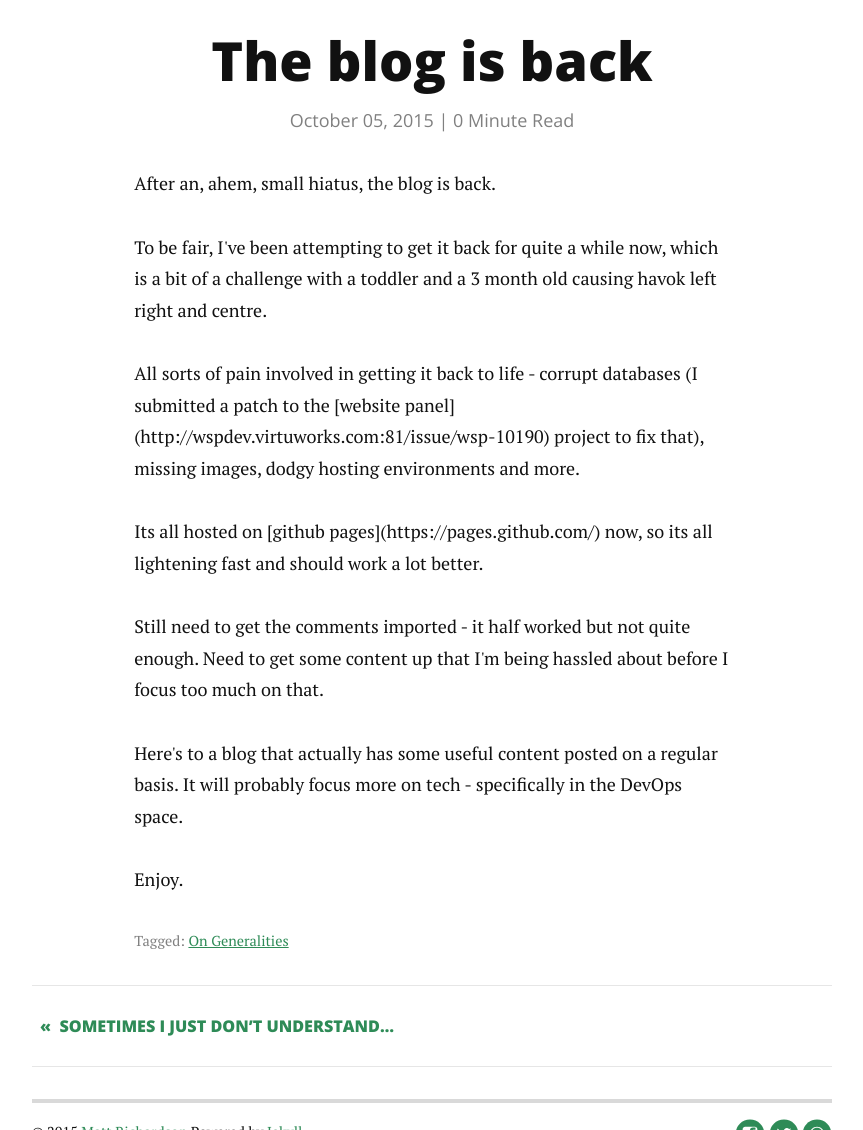
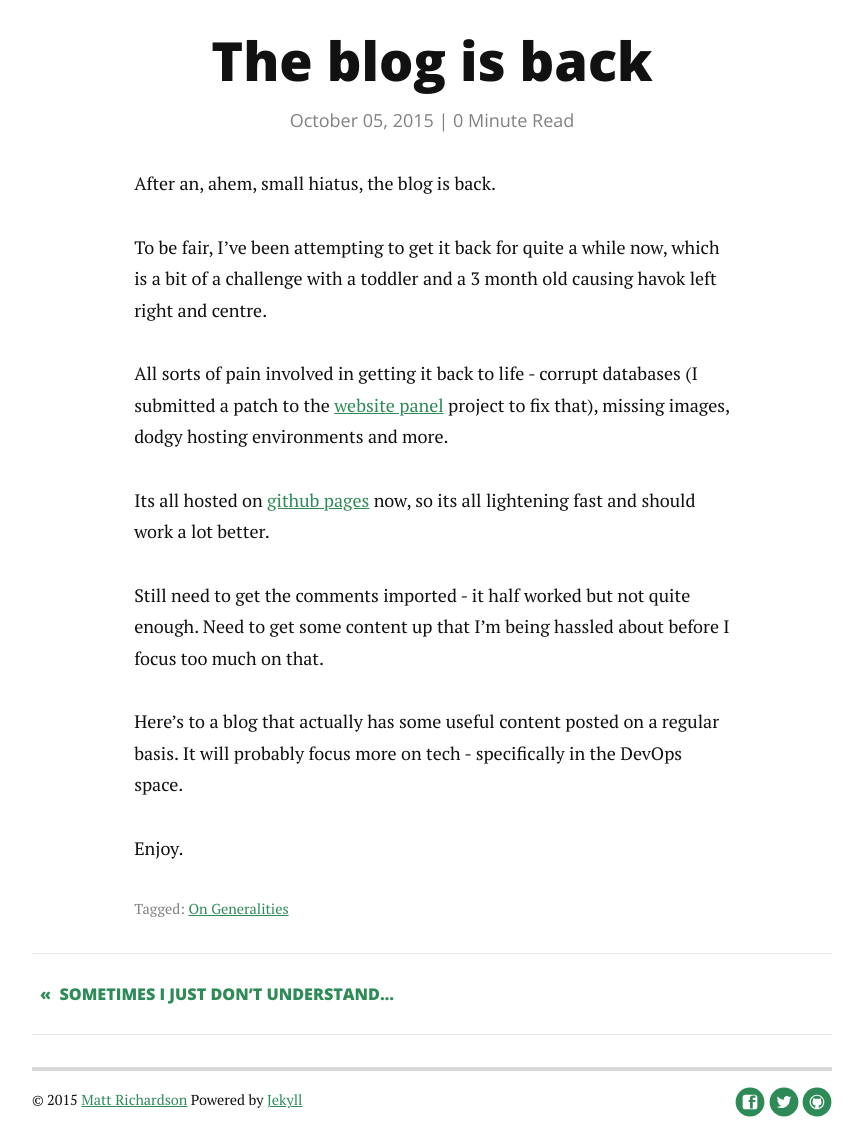
Before and after one commit to matt-richardson/matt-richardson.github.io, a Jekyll site: the page built from _posts/2015-10-05-the-blog-is-back.markdown, in a window 1280 px wide and 1400 px high. Shown: the part 270-1400 px from the top of the window, without its empty margins (208-1071 px from the left). Built offline with Jekyll 4.4.1, drawn with Linux system fonts in a browser that asks for light colours; nearby versions of some CDN libraries; Markdown is read by kramdown in place of the engine named in the settings.

Commit message:
Converted from html to markdown
Seeing its a markdown file, after all.

```diff
--- a/_posts/2015-10-05-the-blog-is-back.markdown
+++ b/_posts/2015-10-05-the-blog-is-back.markdown
@@ -9,33 +9,16 @@ tags: ["On Generalities"]
 ---
 <!-- more -->
 
-<p>
-    After an, ahem, small hiatus, the blog is back.
-</p>
-<p>
-	To be fair, I've been attempting to get it back for quite a while now,
-	which is a bit of a challenge with a toddler and a 3 month old
-	causing havok left right and centre.
-</p>
-<p>
-	All sorts of pain involved in getting it back to life - corrupt
-	databases (I submitted a patch to the [website panel](http://wspdev.virtuworks.com:81/issue/wsp-10190) project to fix
-	that), missing images, dodgy hosting environments and more.
-</p>
-<p>
-	Its all hosted on [github pages](https://pages.github.com/) now, so its all lightening fast and
-	should work a lot better.
-</p>
-<p>
-	Still need to get the comments imported - it half worked but not
-	quite enough. Need to get some content up that I'm being hassled
-	about before I focus too much on that.
-</p>
-<p>
-	Here's to a blog that actually has some useful content posted on a
-	regular basis. It will probably focus more on tech - specifically
-	in the DevOps space.
-</p>
-<p>
-	Enjoy.
-</p>
+After an, ahem, small hiatus, the blog is back.
+
+To be fair, I've been attempting to get it back for quite a while now, which is a bit of a challenge with a toddler and a 3 month old causing havok left right and centre.
+
+All sorts of pain involved in getting it back to life - corrupt databases (I submitted a patch to the [website panel](http://wspdev.virtuworks.com:81/issue/wsp-10190) project to fix that), missing images, dodgy hosting environments and more.
+
+Its all hosted on [github pages](https://pages.github.com/) now, so its all lightening fast and should work a lot better.
+
+Still need to get the comments imported - it half worked but not quite enough. Need to get some content up that I'm being hassled about before I focus too much on that.
+
+Here's to a blog that actually has some useful content posted on a regular basis. It will probably focus more on tech - specifically in the DevOps space.
+
+Enjoy.
```
